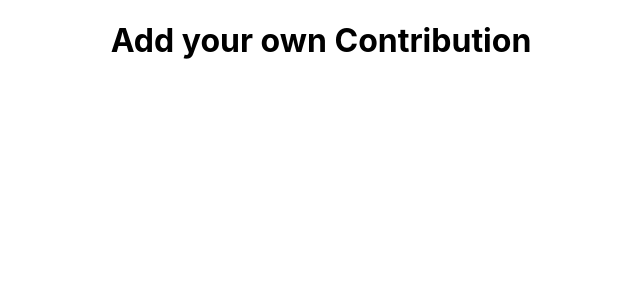
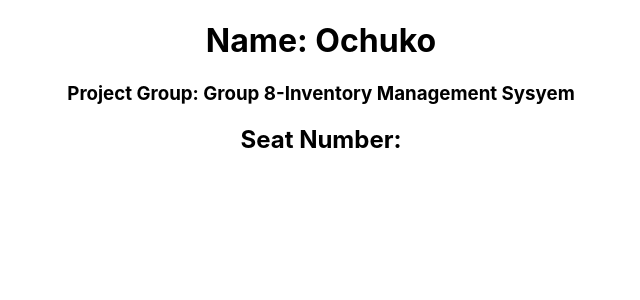
Before and after one commit to Aneal250/Weekly_Task_9, a React (Create React App) app: page / in a window 1280 px wide. Shown: the top 300 px of the page, without its empty margins (319-959 px from the left). Built offline with nearby package versions, Linux system fonts and the light colour scheme.

Commit message:
my contribution

```diff
--- a/src/App.js
+++ b/src/App.js
@@ -1,10 +1,15 @@
-import logo from './logo.svg';
 import './App.css';
+import ProjectData from './Components/ProjectData';
 
 function App() {
+  const project = {
+    name: 'Ochuko',
+    group: 'Group 8-Inventory Management Sysyem',
+    set: 25,
+  };
   return (
     <div className="App">
-      <h1>Add your own Contribution</h1>
+      <ProjectData myProject={project} />
     </div>
   );
 }
--- /dev/null
+++ b/src/Components/ProjectData.js
@@ -0,0 +1,11 @@
+import React from 'react';
+
+export default function ProjectData(props) {
+    return(
+<div>
+    <h1>Name: {props. myProject.name}</h1>
+    <h3>Project Group: {props.myProject.group}</h3>
+    <h2>Seat Number: {props.myProject.seat}</h2>
+</div>
+    );
+}
--- a/src/index.js
+++ b/src/index.js
@@ -7,6 +7,7 @@ import reportWebVitals from './reportWebVitals';
 ReactDOM.render(
   <React.StrictMode>
     <App />
+
   </React.StrictMode>,
   document.getElementById('root')
 );
```
